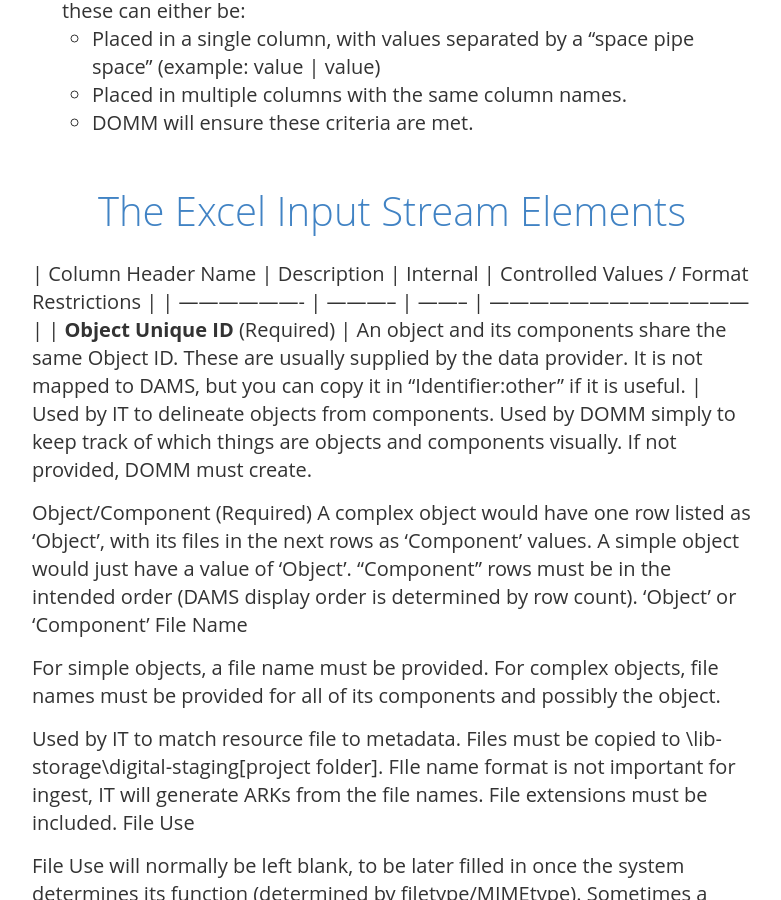
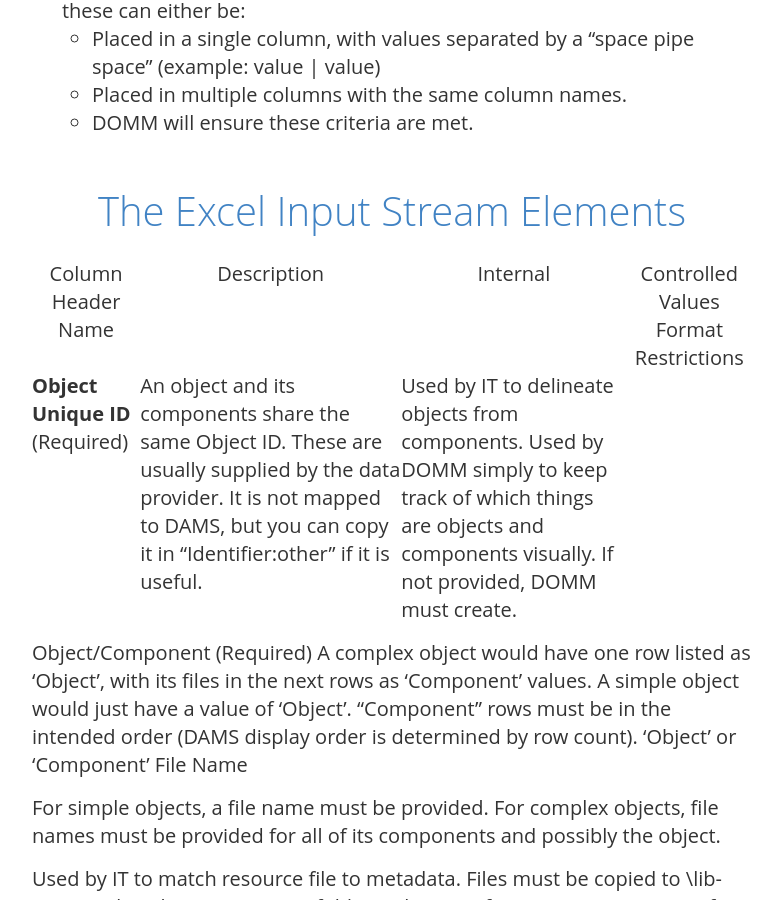
Before and after one commit to remerjohnson/remerjohnson.github.io, a Jekyll site: the page built from docs.md, in a window 1280 px wide and 900 px high, scrolled down 2537 px. Shown: the whole window, without its empty margins (248-1029 px from the left). Built offline with Jekyll 4.4.1, drawn with Linux system fonts in a browser that asks for light colours; nearby versions of some CDN libraries.

Commit message:
Update docs.md

```diff
--- a/docs.md
+++ b/docs.md
@@ -53,9 +53,10 @@
   + DOMM will ensure these criteria are met.
 
 # The Excel Input Stream Elements
-| Column Header Name	| Description	| Internal | Controlled Values / Format Restrictions |
-| ------------------- | ----------- | -------- | --------------------------------------- |
-| **Object Unique ID** (Required) | An object and its components share the same Object ID. These are usually supplied by the data provider.  It is not mapped to DAMS, but you can copy it in "Identifier:other" if it is useful. | Used by IT to delineate objects from components. Used by DOMM simply to keep track of which things are objects and components visually. If not provided, DOMM must create.
+
+|Column Header Name|Description|Internal|Controlled Values Format Restrictions|
+|------------------|-----------|--------|-------------------------------------|
+|**Object Unique ID** (Required)|An object and its components share the same Object ID. These are usually supplied by the data provider.  It is not mapped to DAMS, but you can copy it in "Identifier:other" if it is useful.|Used by IT to delineate objects from components. Used by DOMM simply to keep track of which things are objects and components visually. If not provided, DOMM must create.| |
 
 
 Object/Component
```
